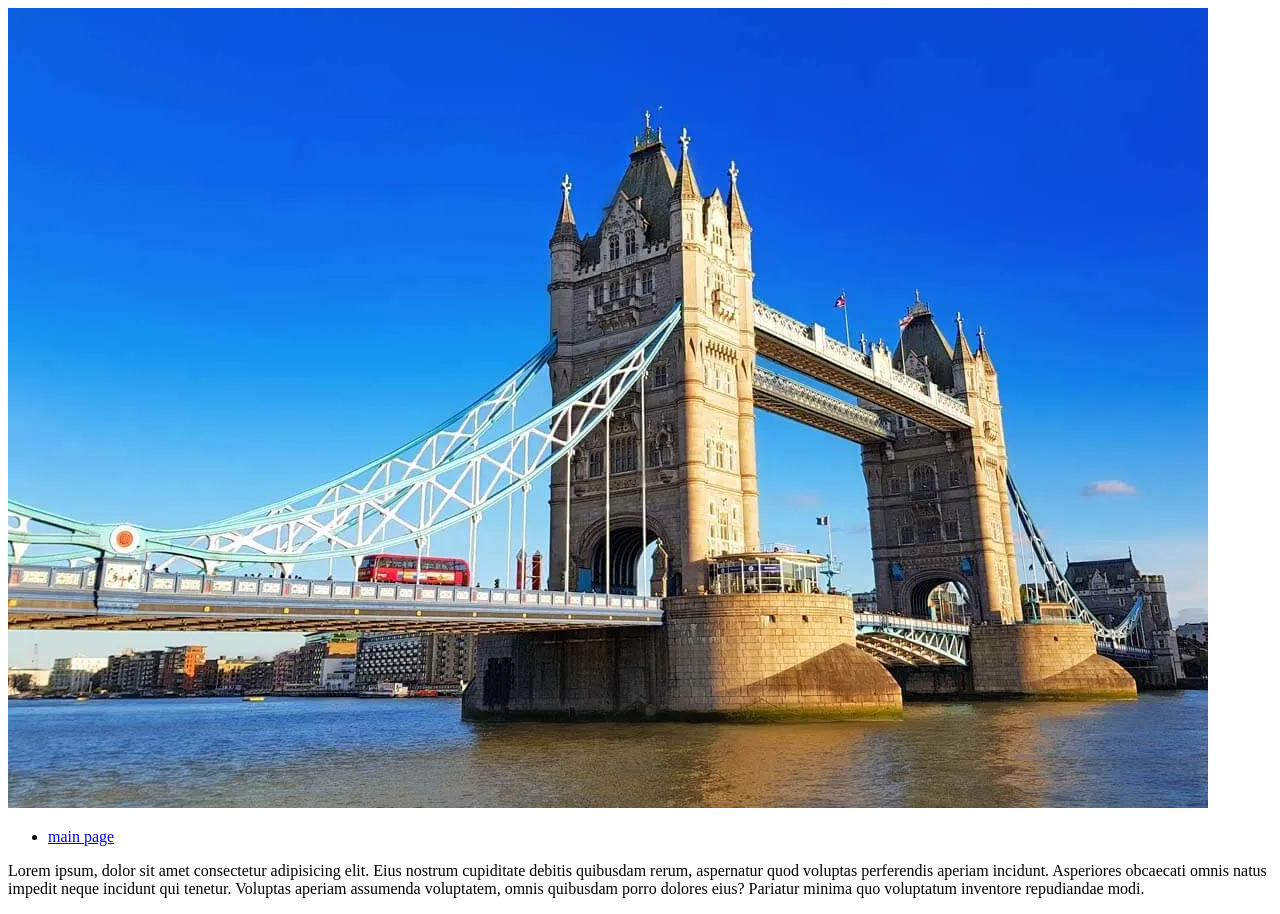
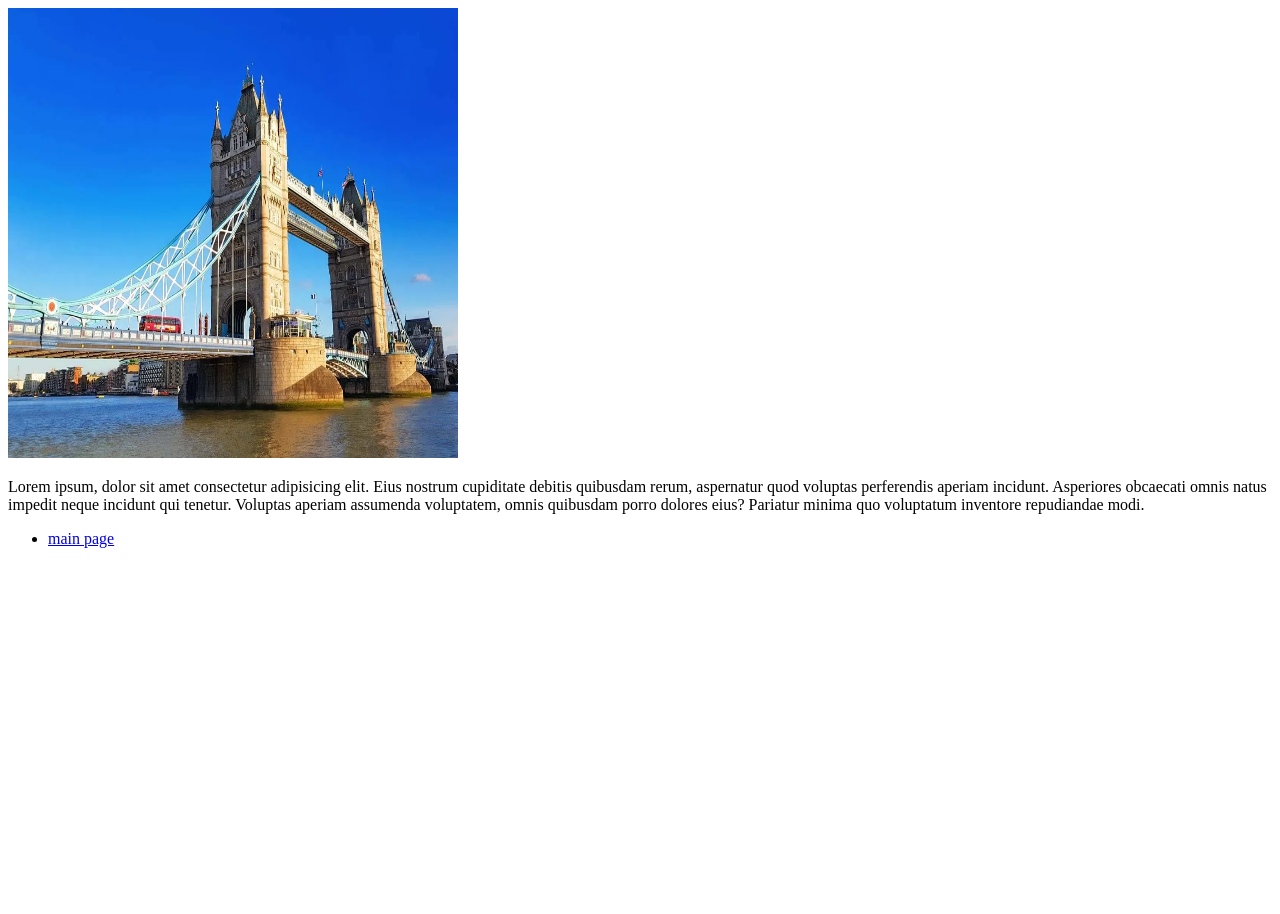
Before and after one commit to knowaccount/onlyonly, a plain HTML site: page index.html in a window 1280 px wide. After the commit the page ends 800 px from the top, so only its background shows below. Drawn offline with Linux system fonts and the light colour scheme.

Commit message:
merge it

```diff
--- a/index.html
+++ b/index.html
@@ -6,12 +6,13 @@
     <title>Document</title>
 </head>
 <body>
-    <img src="place1.jpeg" alt="this is my place">
+    <img src="place1.jpeg" alt="this is my place" width="450px" height="450px">
+
+    <p>
+        Lorem ipsum, dolor sit amet consectetur adipisicing elit. Eius nostrum cupiditate debitis quibusdam rerum, aspernatur quod voluptas perferendis aperiam incidunt. Asperiores obcaecati omnis natus impedit neque incidunt qui tenetur. Voluptas aperiam assumenda voluptatem, omnis quibusdam porro dolores eius? Pariatur minima quo voluptatum inventore repudiandae modi.
+    </p>
     <ul>
         <li><a href="main.html">main page</a></li>
     </ul>
-    <p>
-        Lorem ipsum, dolor sit amet consectetur adipisicing elit. Eius nostrum cupiditate debitis quibusdam rerum, aspernatur quod voluptas perferendis aperiam incidunt. Asperiores obcaecati omnis natus impedit neque incidunt qui tenetur. Voluptas aperiam assumenda voluptatem, omnis quibusdam porro dolores eius? Pariatur minima quo voluptatum inventore repudiandae modi.
-    </p>
 </body>
 </html>
```
